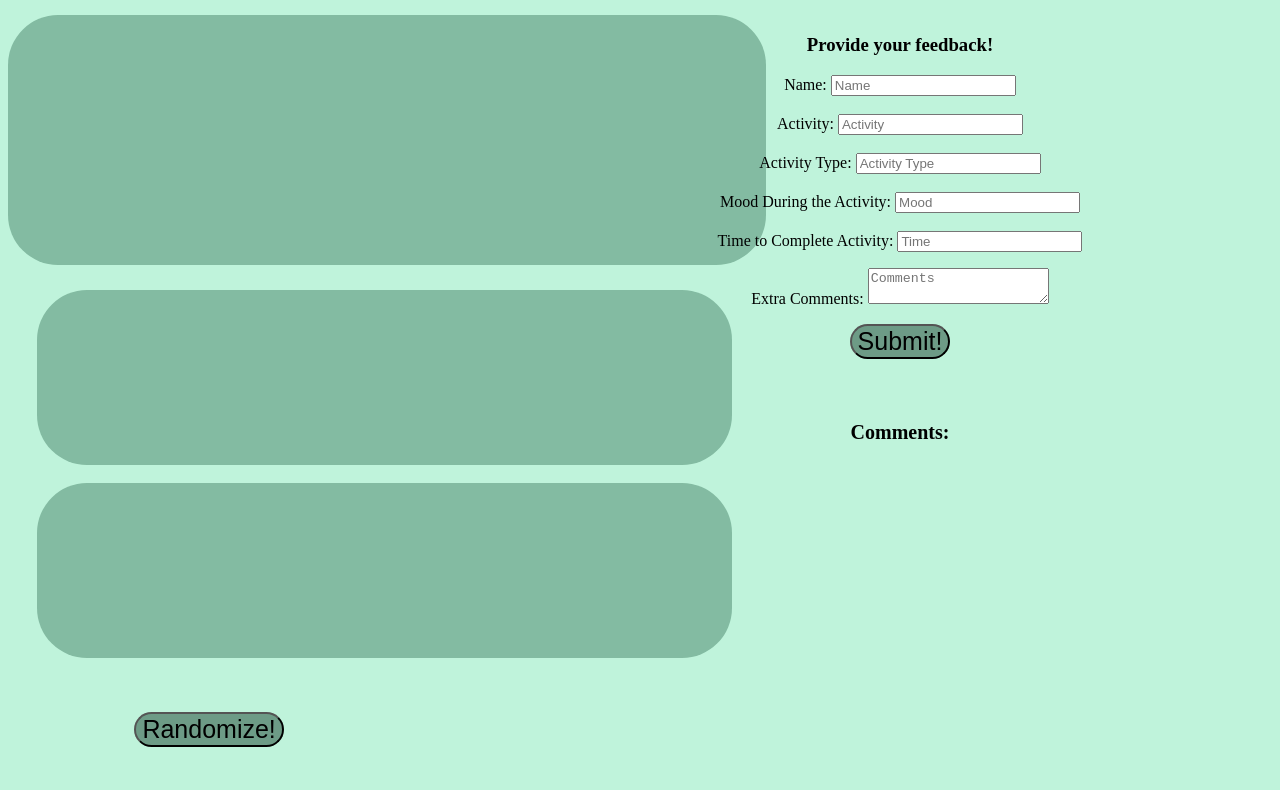
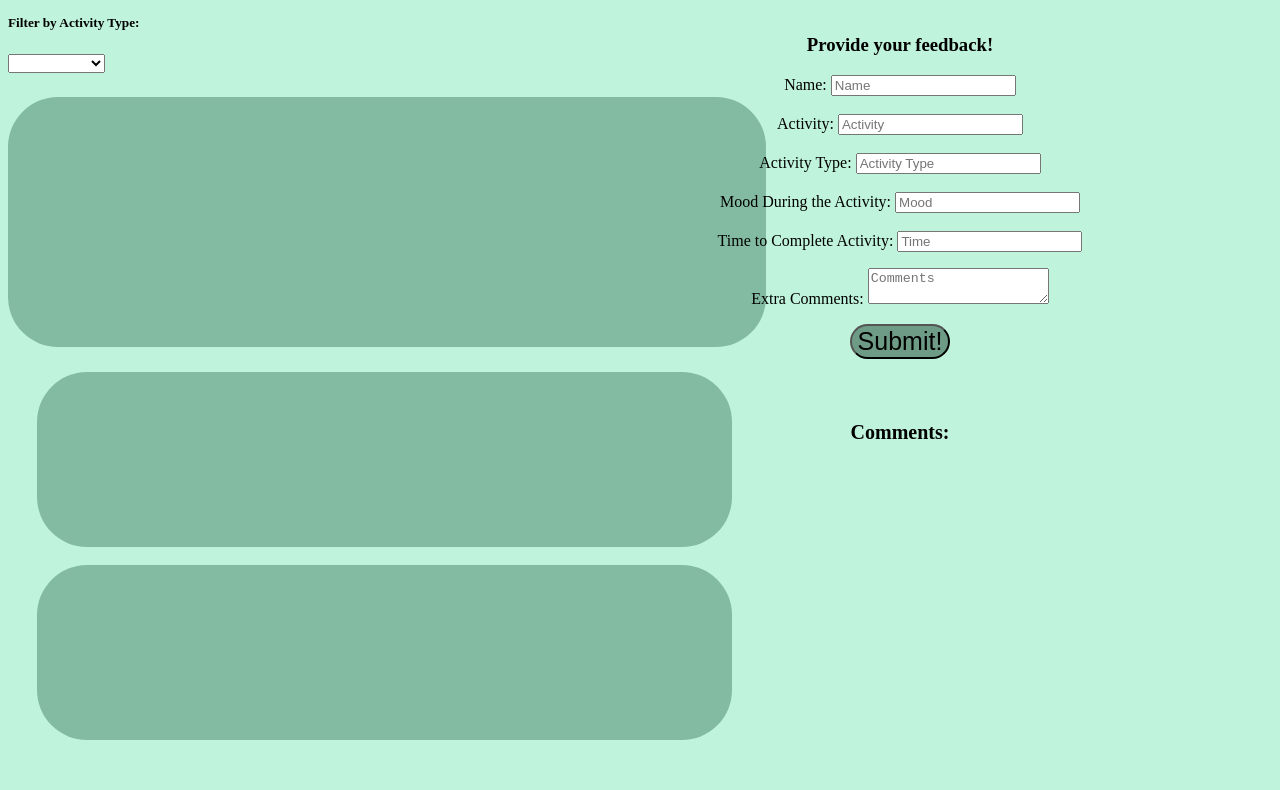
Before and after one commit to michaelanbrown/Phase-1-Project, a plain HTML site: page index.html in a window 1280 px wide. Shown: the part 198-988 px from the top of the page. Before the commit the page ends 945 px from the top, so only its background shows below. Drawn offline with Linux system fonts and the light colour scheme; no server answers.

Commit message:
adding filter for comments

```diff
--- a/index.html
+++ b/index.html
@@ -37,6 +37,19 @@
         <br>
         <h4 id="comment-header">Comments:</h4>
     </form>
+    <h5 id="filter">Filter by Activity Type:</h5>
+        <select name="type">
+            <option value="Busywork" selected>Busywork</option>
+            <option value="Charity" selected>Charity</option>
+            <option value="Cooking" selected>Cooking</option>
+            <option value="DIY" selected>DIY</option>
+            <option value="Education" selected>Education</option>
+            <option valye="Music" selected>Music</option>
+            <option value="Recreational" selected>Recreational</option>
+            <option value="Relaxation" selected>Relaxation</option>
+            <option value="Social" selected>Social</option>
+            <option value="" selected></option>
+        </select>
     <h2 id="top-activity-title"></h2>
     <div id="sub-activities">
         <div id="two-activity" class="sub-act">
```
